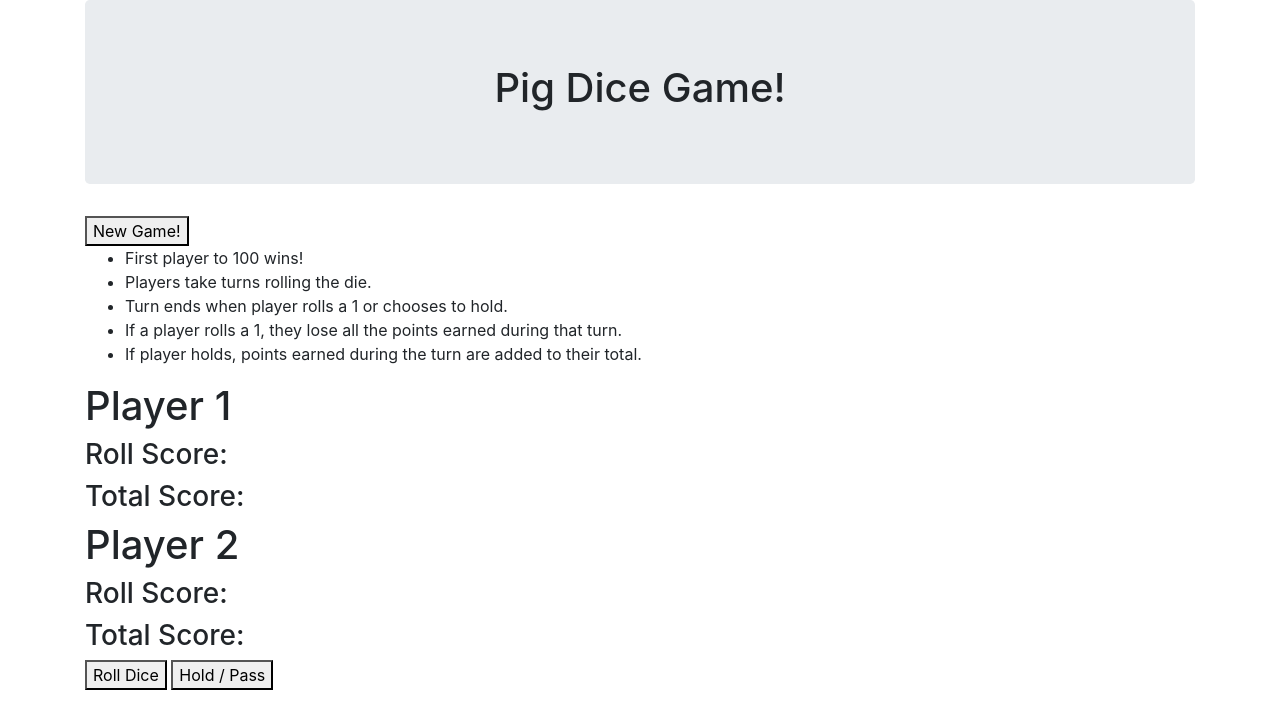
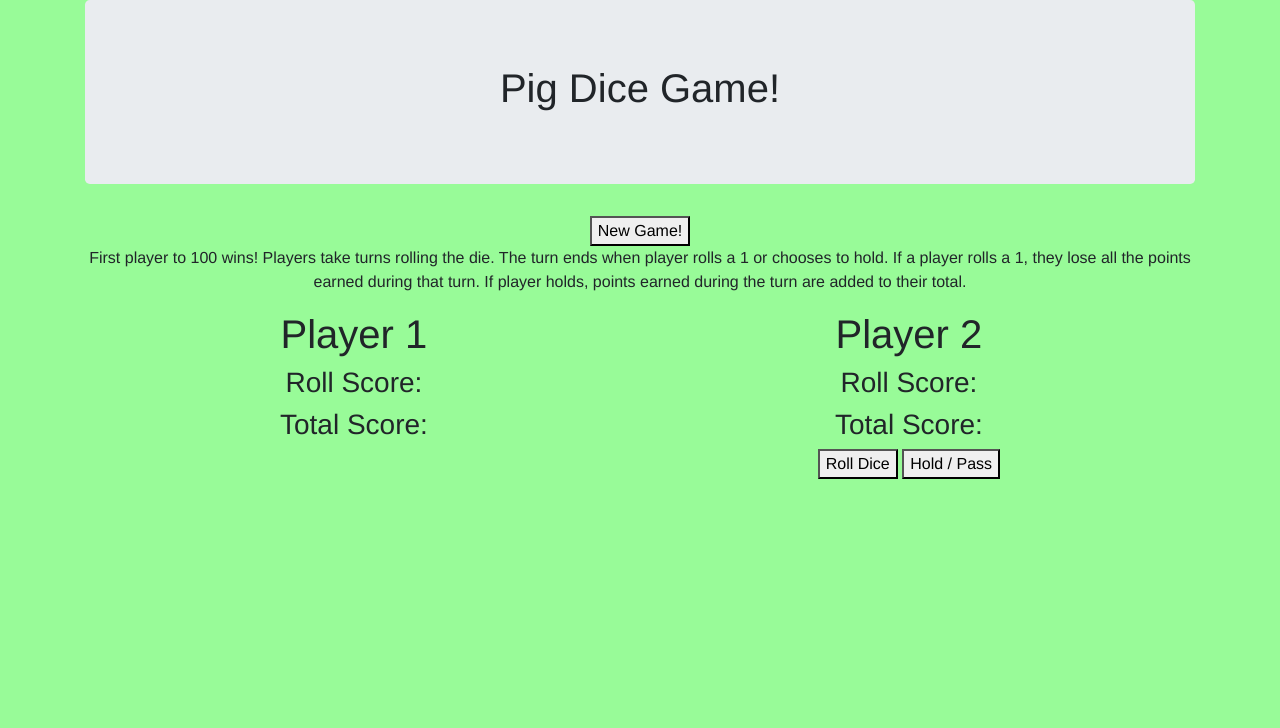
Before and after one commit to Ariel-Doyle/pig-dice-game, a plain HTML site: page index.html in a window 1280 px wide. Drawn offline with nearby package versions, Linux system fonts and the light colour scheme.

Commit message:
attempt tp fix bug with display of updated score total.

```diff
--- a/css/stylesheet.css
+++ b/css/stylesheet.css
@@ -1,3 +1,27 @@
+
+
 .hidden {
   display: none;
 }
+
+body {
+  background-color: palegreen;
+  font-family: Helvetica;
+  text-align: center;
+}
+
+button {
+
+}
+
+.game-window {
+  display: grid;
+}
+
+#player1 {
+  grid-column: 1;
+}
+
+#player2 {
+  grid-column: 2;
+}
--- a/index.html
+++ b/index.html
@@ -14,24 +14,20 @@
 		</div>
 		<button type="button" class="new-game">New Game!</button>
 		<div class="how-to-play">
-		<ul>
-			<li>First player to 100 wins!</li>
-			<li>Players take turns rolling the die.</li>
-			<li>Turn ends when player rolls a 1 or chooses to hold.</li>
-			<li>If a player rolls a 1, they lose all the points earned during that turn.</li>
-			<li>If player holds, points earned during the turn are added to their total.</li>
-		</ul>
-		</div>
+			<p>
+				First player to 100 wins! Players take turns rolling the die. The turn ends when player rolls a 1 or chooses to hold. If a player rolls a 1, they lose all the points earned during that turn. If player holds, points earned during the turn are added to their total.
+			</p>
+	  </div>
 		<div class="game-window">
 			<div class="player-1" id="player1">
 			<h1>Player 1</h1>
-				<h3>Roll Score:</h3>
-				<h3>Total Score:</h3>
+				<h3>Roll Score: <span id="player1Roll"></span></h3>
+				<h3>Total Score: <span id="player1Score"></span></h3>
 			</div>
 			<div class="player-2" id="player2">
 			<h1>Player 2</h1>
-				<h3>Roll Score:</h3>
-				<h3>Total Score:</h3>
+				<h3>Roll Score: <span id="player2Roll"></span></h3>
+				<h3>Total Score: <span id="player2Score"></span></h3>
 			<div>
 			<button type="button" class="roll-btn" id="roll" value="Roll">Roll Dice</button>
 			<button type="button" class="hold-btn" id="hold" value="Hold">Hold / Pass</button>
--- a/js/scripts.js
+++ b/js/scripts.js
@@ -35,31 +35,27 @@ GameState.prototype.hold = function() {
 }
 
 //UI Logic
-
 let gameState = new GameState();
 
 function handleRoll(event) {
   event.preventDefault();
   gameState.rollDice();
-  console.log(gameState.diceResult)
 };
 
 function handleHold() {
   gameState.hold();
   let scoreTotal = gameState.score;
+  let span = document.getElementById("player1Score");
   console.log(scoreTotal);
-  console.log("this player" + this.player)
-  if (this.player === 0){
-    document.getElementById("player1Score").innerText= scoreTotal;
+  if (this.player === 0) {
+    span.append(scoreTotal);
   } else if (this.player === 1){
-    document.getElementById("player2Score").innerText= scoreTotal;
+    document.getElementById("player2Score").innerText.value= scoreTotal;
   }
 };
 
 window.addEventListener("load", function() {
   const newGameBtn = document.getElementsByClassName("new-game");
-  const gameRulesBtn = document.getElementsByClassName("how-to");
-  const closeBtn = document.getElementsByClassName("close-how");
   const rollBtn = document.getElementById("roll");
   const holdBtn = document.getElementById("hold");
 
```
